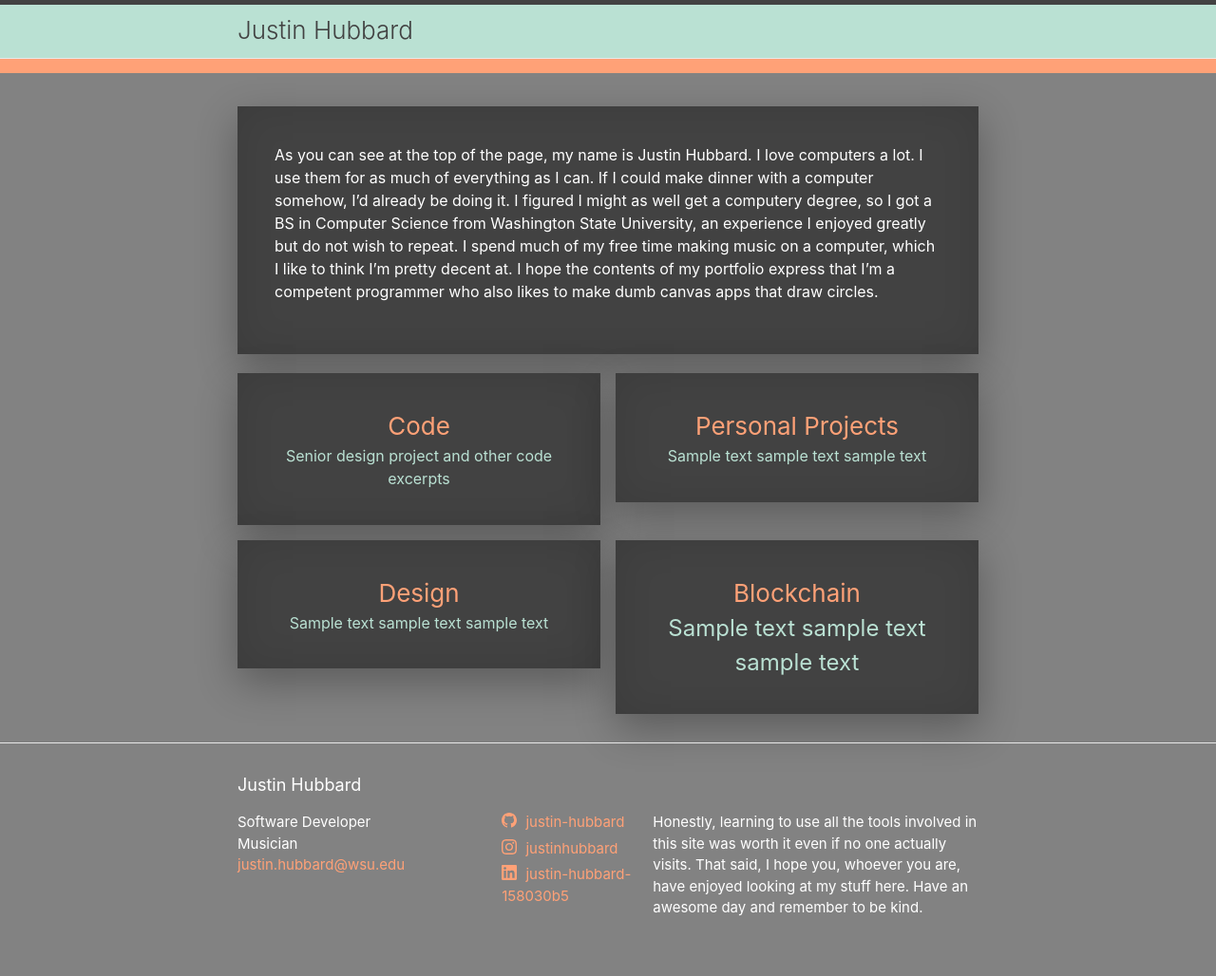
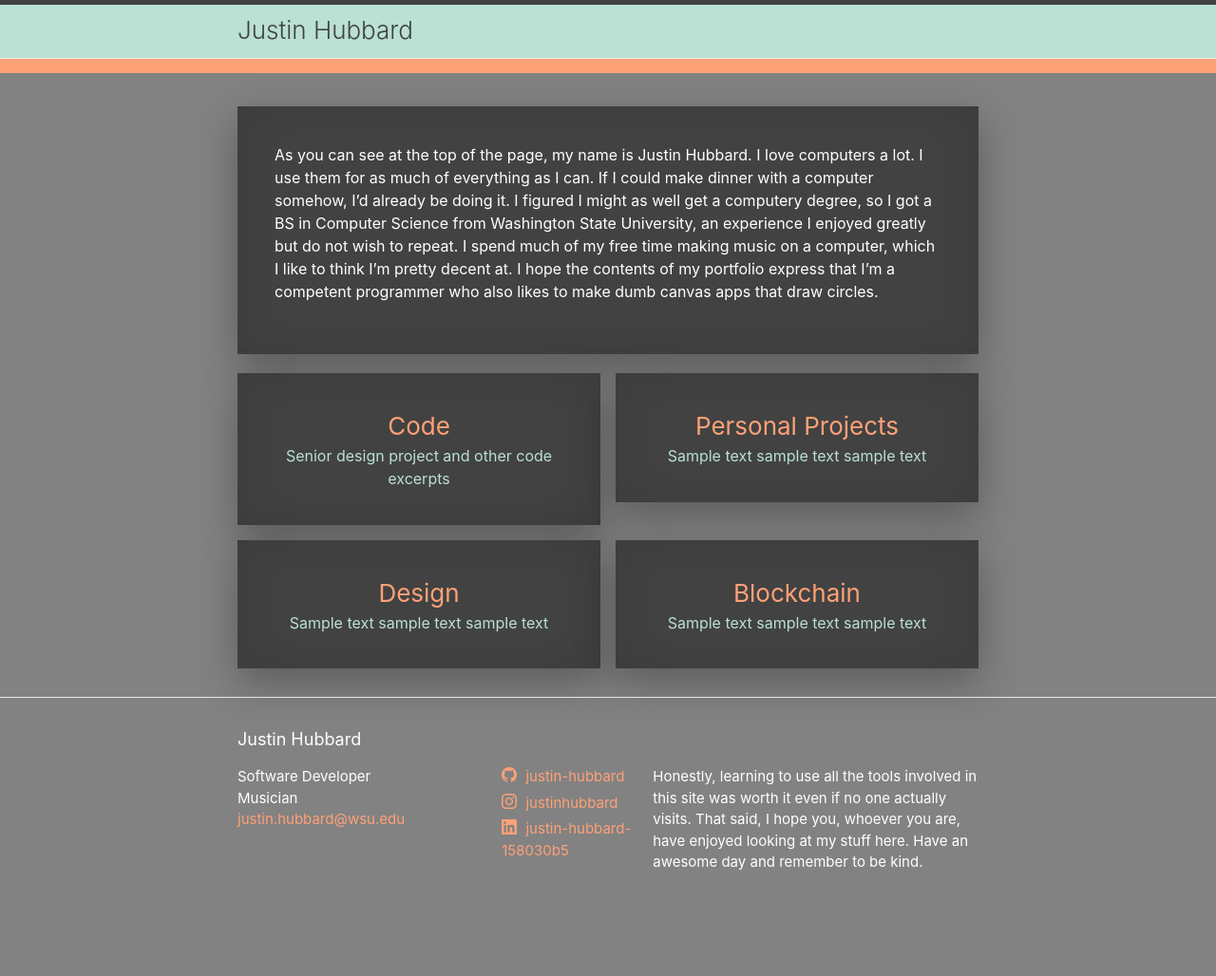
Before and after one commit to justin-hubbard/justin-hubbard.github.io, a Jekyll site: the page built from index.md, in a window 1280 px wide. Shown: the whole page at 95% size. Built offline with Jekyll 4.4.1, drawn with Linux system fonts in a browser that asks for light colours; after the commit the page ends 980 px from its top, so only the background shows below that.

Commit message:
Blockchain link is fuckin fixed!!!

```diff
--- a/_layouts/home.html
+++ b/_layouts/home.html
@@ -37,7 +37,7 @@
         </div>
       </div>
     </a>
-    <a class="post-link" href="/blockchain.html">
+    <a class="div-link" href="/blockchain.html">
       <div class="card">
         <div class="card-title">Blockchain</div>
         <div class="card-description">
```
